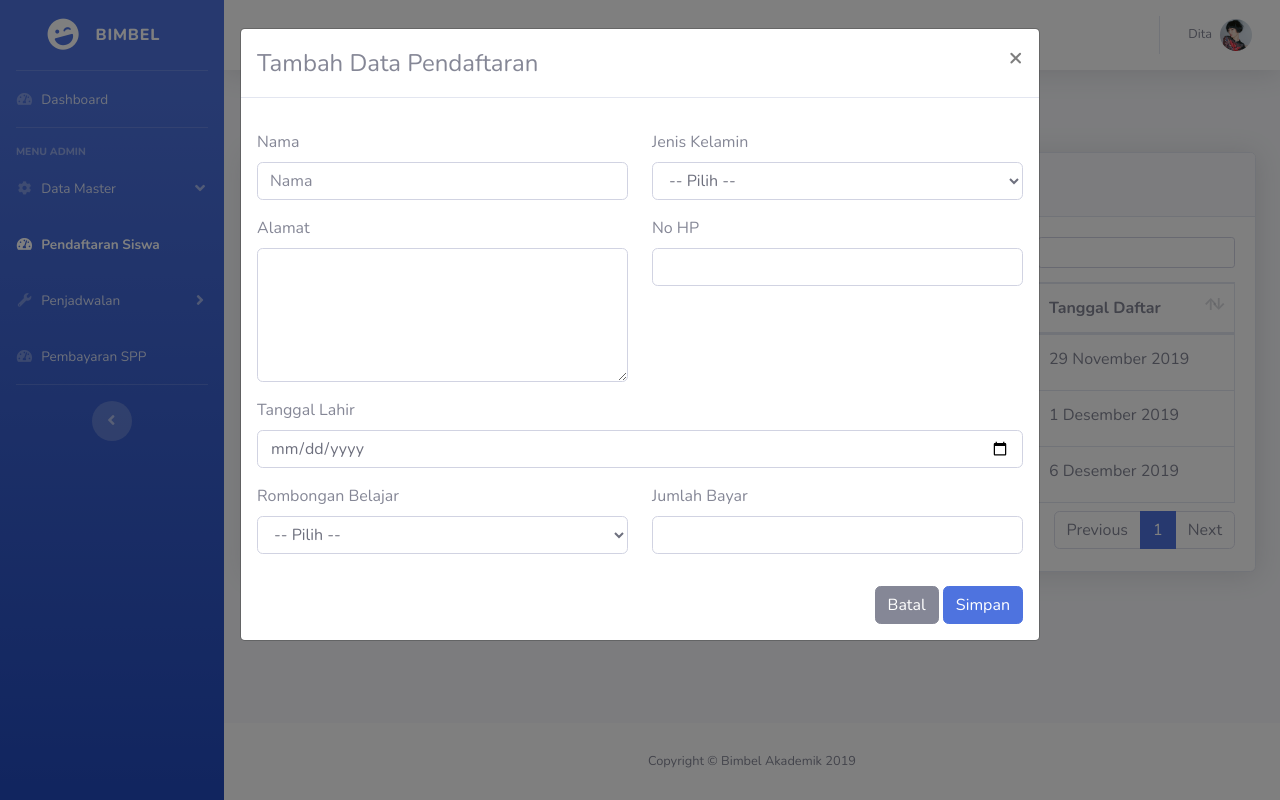
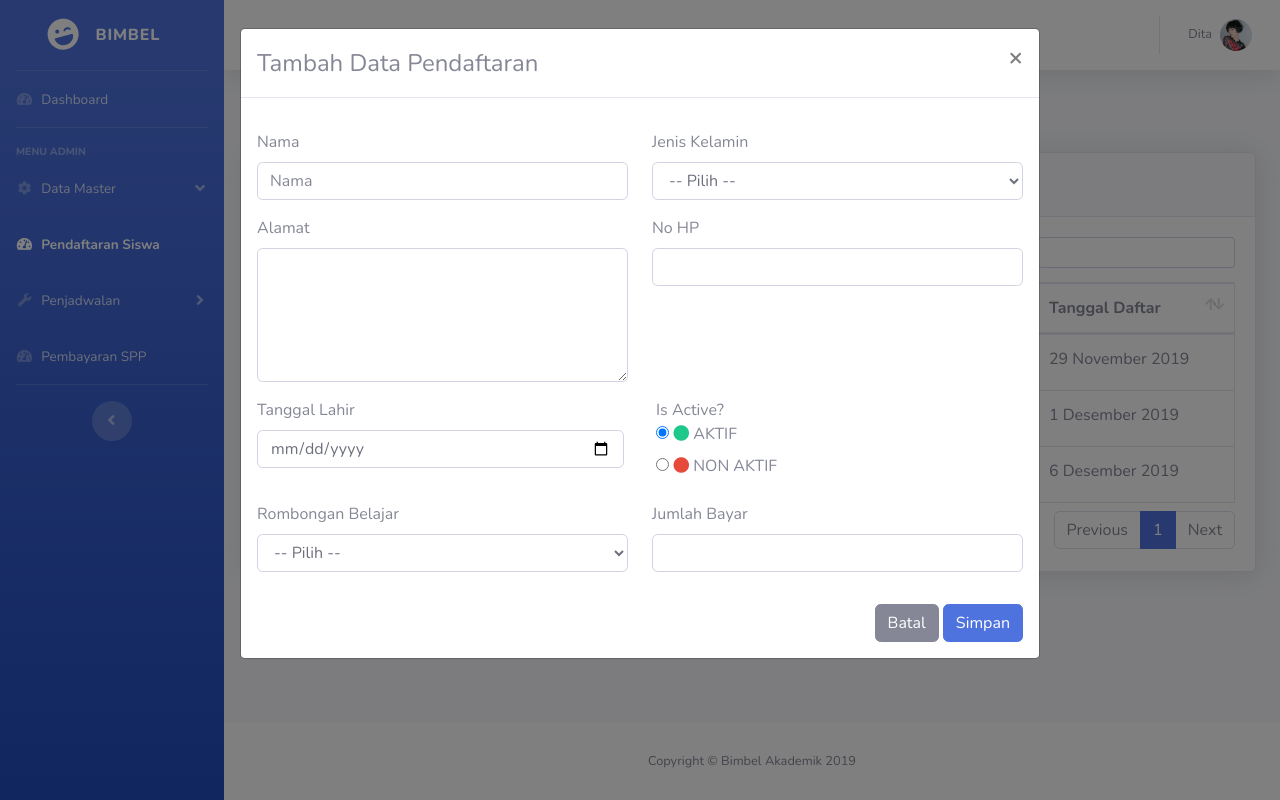
Before and after one commit to alifahfathonah/bimbel_akademik, a CodeIgniter app: page /bimbel_akademik/admin/pendaftaran in a window 1280 px wide, after a click on "Tambah Data". Run offline with CodeIgniter, Linux system fonts and the light colour scheme; a user stored in the database is signed in; data comes from the database, SQL or seed files in the repository.

Commit message:
penambahan is active

```diff
--- a/application/models/Pendaftaran_model.php
+++ b/application/models/Pendaftaran_model.php
@@ -34,7 +34,7 @@ class Pendaftaran_model extends CI_Model
             'username' => $username[0],
             'password' => md5($password[0] . $password[1] . $password[2]),
             'level' => 'siswa',
-            'active' => 'yes',
+            'active' => $post['active'],
         ];
 
         $this->db->insert('tb_users', $data);
@@ -46,18 +46,18 @@ class Pendaftaran_model extends CI_Model
             'tgl_daftar' => date('Y-m-d')
         ];
         $this->db->insert('tb_pendaftaran', $data2);
-        $id_daftar = $this->db->insert_id();
+        // $id_daftar = $this->db->insert_id();
 
-        $bulan_array = ['Januari', 'February', 'Maret', 'April', 'Mei', 'Juni', 'Juli', 'Agustus', 'September', 'Oktober', 'November', 'Desember'];
+        // $bulan_array = ['Januari', 'February', 'Maret', 'April', 'Mei', 'Juni', 'Juli', 'Agustus', 'September', 'Oktober', 'November', 'Desember'];
 
-        for ($x = 0; $x < 12; $x++) {
-            $bulan = $bulan_array[$x] . " " . date('Y');
-            $this->db->insert('tb_pembayaran', [
-                'id_daftar' => $id_daftar,
-                'bulan' => $bulan,
-                'jumlah' => $post['jumlah']
-            ]);
-        }
+        // for ($x = 0; $x < 12; $x++) {
+        //     $bulan = $bulan_array[$x] . " " . date('Y');
+        //     $this->db->insert('tb_pembayaran', [
+        //         'id_daftar' => $id_daftar,
+        //         'bulan' => $bulan,
+        //         'jumlah' => $post['jumlah']
+        //     ]);
+        // }
     }
 
     public function edit($post)
--- a/application/views/admin/pendaftaran.php
+++ b/application/views/admin/pendaftaran.php
@@ -87,6 +87,21 @@
                         <div class="col">
                             <label for="">Tanggal Lahir</label>
                             <input type="date" name="tgl_lahir" required class="form-control">
+                        </div>
+                        <div class="form-check col">
+                            <label class="form-check-label">Is Active?</label><br>
+                            <div class="radio">
+                                <label>
+                                    <input type="radio" checked value="yes" id="raktif" name="active" value="AKTIF">
+                                    <i class="fas fa-circle text-success"></i> AKTIF
+                                </label>
+                            </div>
+                            <div class="radio">
+                                <label>
+                                    <input type="radio" value="no" id="rtaktif" name="active" value="NONAKTIF">
+                                    <i class="fas fa-circle text-danger"></i> NON AKTIF
+                                </label>
+                            </div>
                         </div>
                     </div>
                     <div class="form-group row">
```
